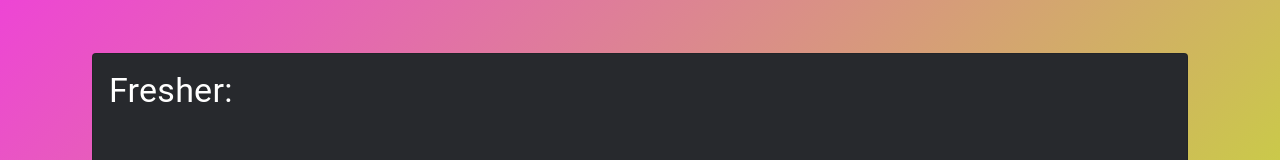
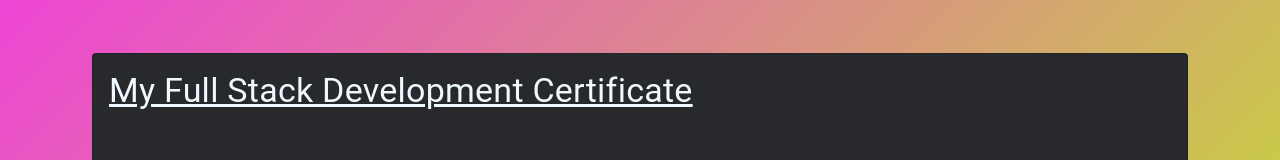
Before and after one commit to Kharthie/Portfolio, a React (Create React App) app: page / in a window 1280 px wide. Shown: the part 10473-10633 px from the top of the page. Built offline with nearby package versions, Linux system fonts and the light colour scheme.

Commit message:
update 15

```diff
--- a/src/components/ExperienceComponent.js
+++ b/src/components/ExperienceComponent.js
@@ -34,6 +34,7 @@ class Experience extends Component {
                   title={
                     <Typography variant="h4" gutterBottom>
                       {experience.company}
+                      <a href="https://www.guvi.in/verify-certificate?id=4566O31R815k364CgQ" target="_blank">My Full Stack Development Certificate</a>
                     </Typography>
                   }
                 />
@@ -52,6 +53,7 @@ class Experience extends Component {
                           {position.description}
                         </Typography>
                         <br />
+
                       </div>
                     );
                   })}
@@ -78,7 +80,9 @@ class Experience extends Component {
           <br />
           <br />
           {experiences}
+
         </div>
+
       </section>
       {/* </div> */}
       </>
--- a/src/shared/details.js
+++ b/src/shared/details.js
@@ -37,7 +37,7 @@ export const DETAILS = {
     higher_secondary_school: {
       name: "Sri Bharathidasan Matric Hr Sec School",
       course: "Bio - Maths",
-      grade: "72.2",
+      grade: "62.2",
       timeline: "2016-2017",
       image: "assets/images/high_sec_school.jpg",
     },
@@ -164,7 +164,7 @@ export const DETAILS = {
   experiences: [
     {
       id: 1,
-      company: "Fresher:",
+      company: "",
       positions: [
         {
           id: 1,
```
